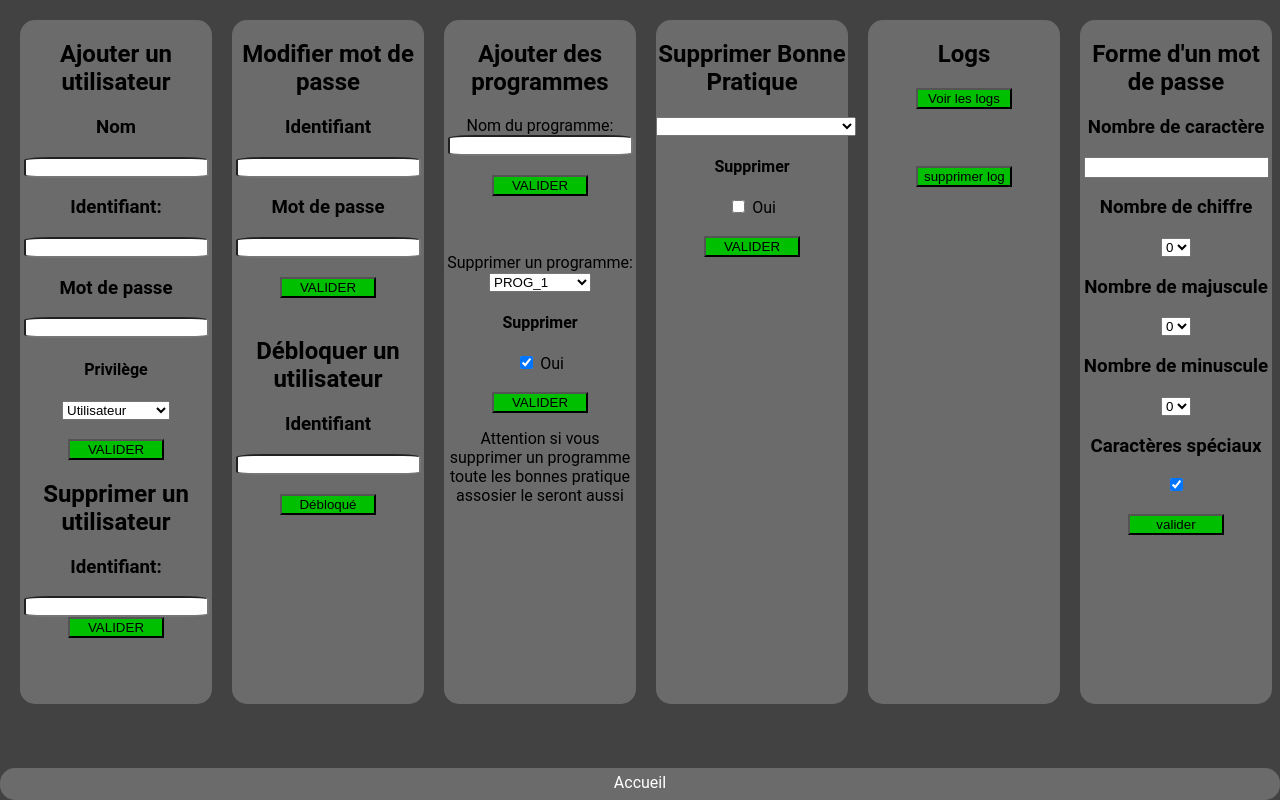
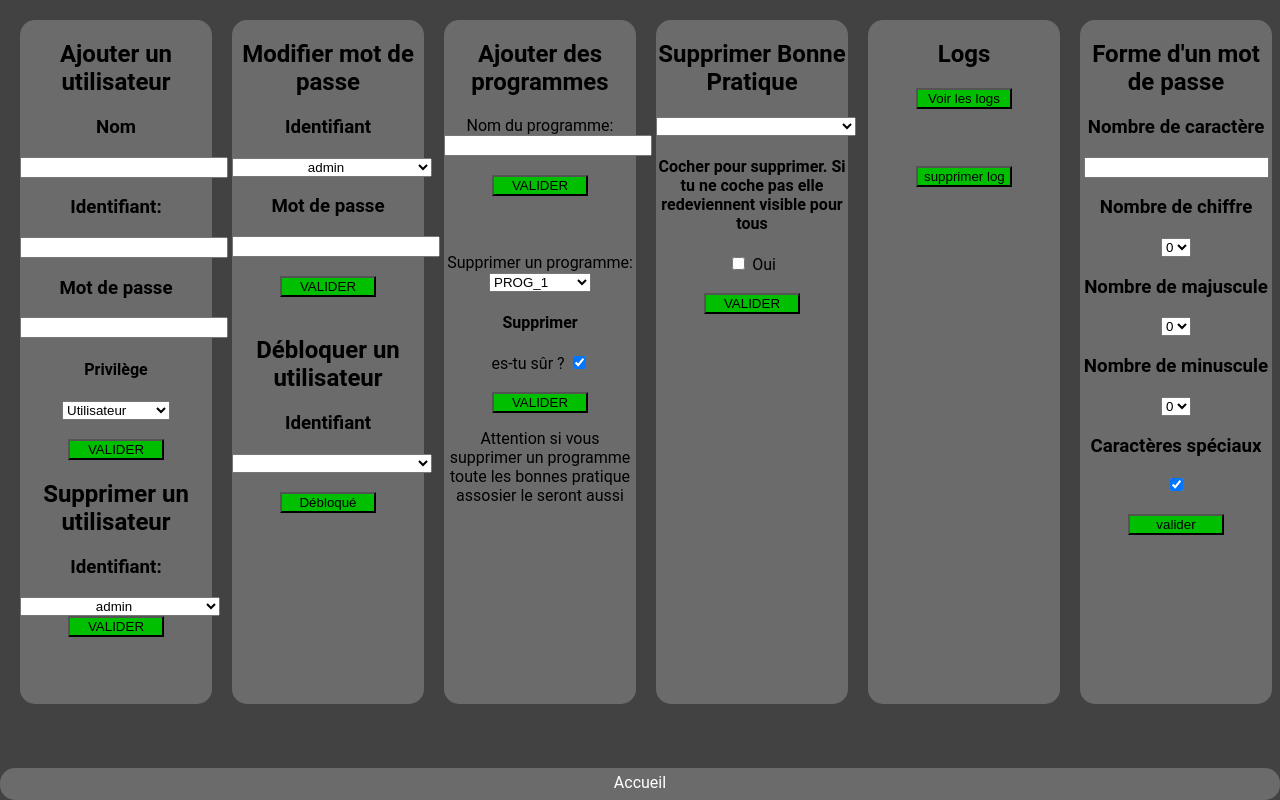
Before and after one commit to Ohpapy/sae-15, a PHP site: page /admin/admin.php in a window 1280 px wide. Run offline with PHP 8.4, Linux system fonts and the light colour scheme; a user stored in the database is signed in; data comes from the database, SQL or seed files in the repository; lists and menus that the app fills with data are empty.

Commit message:
msg de probleme afficher directement sur l'index, liste deroulante pour les different utilisateur. (escazut)

```diff
--- a/admin/admin.php
+++ b/admin/admin.php
@@ -12,10 +12,22 @@
         $resultbp = $conn->prepare($sqlbp);
         $resultbp->execute();
         $bps = $resultbp->fetchAll();
+
         $sqlprog = "SELECT * FROM programme";
         $resultprog = $conn->prepare($sqlprog);
         $resultprog->execute();
         $progs = $resultprog->fetchAll();
+
+        $sqlgetuser = "SELECT * FROM utilisateur";
+        $stmtgetuser = $conn->prepare($sqlgetuser);
+        $stmtgetuser->execute();
+        $users = $stmtgetuser->fetchAll();
+
+        $sqlgetuserbloqued = "SELECT * FROM utilisateur WHERE bloque_ut = 1";
+        $stmtgetuserbloqued = $conn->prepare($sqlgetuserbloqued);
+        $stmtgetuserbloqued->execute();
+        $usersbloqued = $stmtgetuserbloqued->fetchAll();
+
     } catch(PDOException $e) {
         echo "Connection failed: " . $e->getMessage();   // Displays an error message in case of connection failure
     }
@@ -47,6 +59,9 @@
                     <h2>
                         Ajouter un utilisateur
                     </h2>
+                    <?php if (isset($_GET['erreur'])) : ?>
+                        <h3>Erreur pour la création utilisateur le mot de passe ne convient pas</h3>
+                    <?php endif ?>
                     <h3>Nom</h3>
                     <input type="text" name="nom_ut" id="nom_ut" required class="text-place">
                     <h3>Identifiant: </h3>
@@ -69,7 +84,13 @@
                         Supprimer un utilisateur
                     </h2>
                     <h3>Identifiant: </h3>
-                    <input type="text" name="login_ut" class="text-place">
+                    <select name="usersupp" id="usersupp" style="width: 200px; text-overflow: ellipsis; text-align: center;">
+                        <?php if (count($users) > 0) : ?>
+                            <?php foreach ($users as $user) : ?>
+                                <option value="<?= $user["login_ut"] ?>"><?= $user["login_ut"] ?></option>
+                            <?php endforeach; ?>
+                        <?php endif ?>
+                    </select>
                     <div class="valider">
                         <button type="submit" class="button-valider">VALIDER</button>
                     </div>
@@ -81,7 +102,13 @@
                         Modifier mot de passe
                     </h2>
                     <h3>Identifiant </h3>
-                    <input type="text" name="login_ut" class="text-place">
+                    <select name="usermodif" id="usermodif" style="width: 200px; text-overflow: ellipsis; text-align: center;">
+                        <?php if (count($users) > 0) : ?>
+                            <?php foreach ($users as $user) : ?>
+                                <option value="<?= $user["login_ut"] ?>"><?= $user["login_ut"] ?></option>
+                            <?php endforeach; ?>
+                        <?php endif ?>
+                    </select>
                     <h3>Mot de passe</h3>
                     <input type="text" name="mdp_ut" id="mdp_ut" required class="text-place">
                     <br>
@@ -96,7 +123,13 @@
                         Débloquer un utilisateur
                     </h2>
                     <h3>Identifiant </h3>
-                    <input type="text" name="login_ut" class="text-place">
+                    <select name="userdebloq" id="userdebloq" style="width: 200px; text-overflow: ellipsis; text-align: center;">
+                        <?php if (count($usersbloqued) > 0) : ?>
+                            <?php foreach ($usersbloqued as $userbloqued) : ?>
+                                <option value="<?= $userbloqued["login_ut"] ?>"><?= $userbloqued["login_ut"] ?></option>
+                            <?php endforeach; ?>
+                        <?php endif ?>
+                    </select>
                     <br>
                     <br>
                     <div class="valider">
@@ -132,8 +165,8 @@
                             </select>
                         </div>
                         <h4>Supprimer</h4>
+                        <label for="delete">es-tu sûr ?</label>
                         <input type="checkbox" name="delete" id="delete" checked>
-                        <label for="delete">Oui</label>
                     </div>
                     <br>
                     <div class="valider">
@@ -155,7 +188,7 @@
                     </select>
                     </div>
                     <div>
-                        <h4>Supprimer</h4>
+                        <h4>Cocher pour supprimer. Si tu ne coche pas elle redeviennent visible pour tous</h4>
                         <input type="checkbox" name="delete" id="delete">
                         <label for="delete">Oui</label>
                     </div>
--- a/admin/user_creation.php
+++ b/admin/user_creation.php
@@ -32,10 +32,9 @@
         $password = $_POST['mdp_ut'];
 
         if (!validatePassword($password, $conn)) {
-            echo "Le mot de passe ne respecte pas les exigences de sécurité.";
             $mess ='Erreur pour la création utilisateur le mot de passe ne convien pas';
             logMessage($conn, $mess, 'ERREUR CREATION UTILISATEUR');
-            header('Refresh: 3; URL=./admin.php'); // Redirect to admin.php
+            header('Location: admin.php?erreur'); // Redirect to admin.php
         }
         else {
             $password = password_hash($password, PASSWORD_DEFAULT);    // Hashes the password
--- a/admin/user_delete.php
+++ b/admin/user_delete.php
@@ -8,7 +8,7 @@
         // Inserting a new best practice into the 'bonnespratique' table
         $sqluser = "DELETE FROM utilisateur WHERE login_ut = ?";
         $stmtuser = $conn->prepare($sqluser);
-        $stmtuser->execute([$_POST['login_ut']]);
+        $stmtuser->execute([$_POST['usersupp']]);
         $num_user = $conn->lastInsertId();    // Retrieves the ID of the last insertion
         $mess ='Un utilisateur a été supprimé avec cet ID: ' . $num_user. ' son login était: ' . $_POST['login_ut'];
         logMessage($conn, $mess, 'SUPPRESSION UTILISATEUR');
--- a/admin/user_update.php
+++ b/admin/user_update.php
@@ -7,7 +7,7 @@
         // Inserting a new best practice into the 'bonnespratique' table
         $sqluser = "UPDATE utilisateur SET mdp_ut = ? WHERE login_ut = ?";
         $stmtbp = $conn->prepare($sqluser);
-        $stmtbp->execute([$password, $_POST['login_ut']]);
+        $stmtbp->execute([$password, $_POST['usermodif']]);
         $num_bp = $conn->lastInsertId();    // Retrieves the ID of the last insertion
         $mess ='Un utilisateur a été mis à jour avec ce login: ' . $_POST['login_ut'];
         logMessage($conn, $mess, 'MISE À JOUR UTILISATEUR');
--- a/css/admin.css
+++ b/css/admin.css
@@ -49,7 +49,9 @@ body {
 }
 /* Text Input Styles */
 .text-place{
-    border-radius: 15%;
+    width: 200px;
+    text-overflow: ellipsis;
+    text-align: center;
 }
 /* Bottom Section Styles */
 .bas {
```
Also changed, not shown: index.php (+16 -7 lines).
